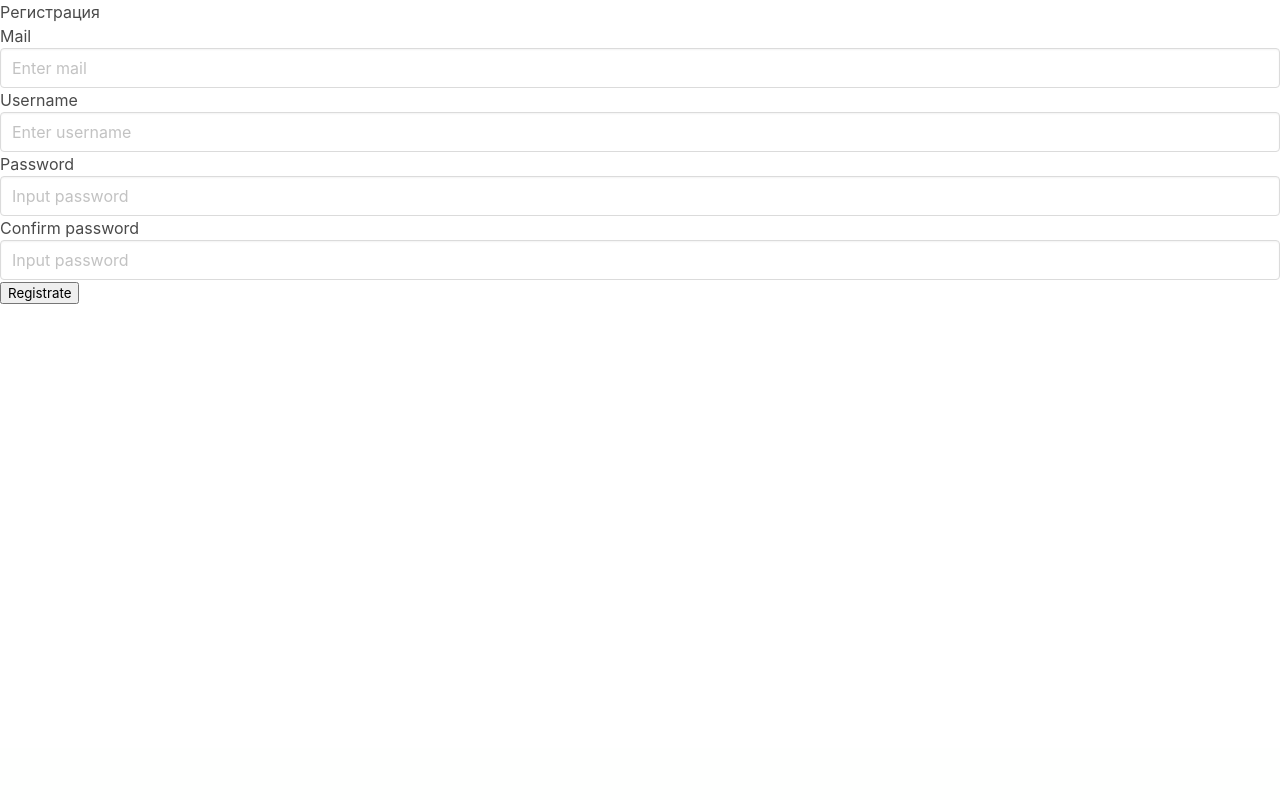
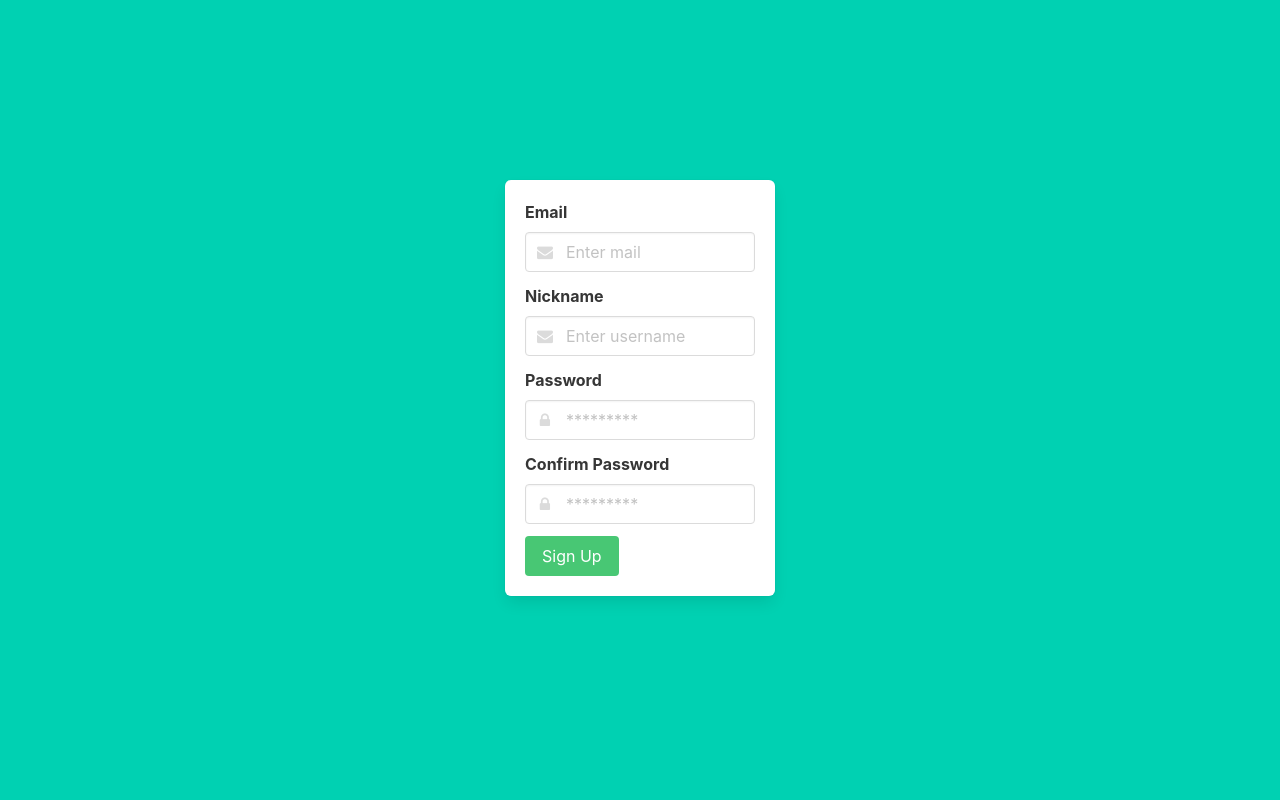
Before and after one commit to AndrevvRoman/TodoList, a Django app: page /registrate/ in a window 1280 px wide. Shown: the part 52-852 px from the top of the page. Before the commit the page ends 356 px from the top, so only its background shows below. Run offline with Django 3.2, Linux system fonts and the light colour scheme.

Commit message:
Переработана верстка экрана регистрации и входа(нагло украдена откуда-то)

```diff
--- a/todolist/templates/base.html
+++ b/todolist/templates/base.html
@@ -18,7 +18,7 @@
 					</a>
 					{% if user.is_authenticated %}
 						<a class="navbar-item" href="../todo">Список дел</a>
-						<button class="navbar-item" name="sign_out" type="submit">Выйти</button>
+						<a class="navbar-item" href="../sign_out">Выйти</a>
 					{% else %}
 						<a class="navbar-item" href="../sign_in">Войти</a>
 					{% endif %}
--- a/todolist/templates/registrate.html
+++ b/todolist/templates/registrate.html
@@ -1,45 +1,70 @@
 {% extends 'base.html' %}
 {% block content %}
-<form action="" method="post">
-    <!-- Form Name -->
-    <legend>Регистрация</legend>
+  <section class="hero is-primary is-fullheight">
+    <div class="hero-body">
+      <div class="container">
+        <div class="columns is-centered">
+          <div class="column is-5-tablet is-4-desktop is-3-widescreen">
+            <form action="" class="box" method="post">
               {% csrf_token %}
-
-    <!-- Text input-->
-    <div class="control-group">
-      <label class="control-label" for="mail">Mail</label>
-      <div class="controls">
-        <input id="mail" name="mail" type="text" placeholder="Enter mail" class="input" required>
+              <div class="field">
+                <label for="" class="label">Email</label>
+                <div class="control has-icons-left">
+                  <input name="mail" type="text" placeholder="Enter mail" class="input" required>
+                  <span class="icon is-small is-left">
+                    <i class="fa fa-envelope"></i>
+                  </span>
                 </div>
               </div>
-
-    <!-- Text input-->
-    <div class="control-group">
-      <label class="control-label" for="mail">Username</label>
-      <div class="controls">
-        <input id="username" name="username" type="text" placeholder="Enter username" class="input" required>
+              <div class="field">
+                <label for="" class="label">Nickname</label>
+                <div class="control has-icons-left">
+                  <input name="username" type="text" placeholder="Enter username" class="input" required>
+                  <span class="icon is-small is-left">
+                    <i class="fa fa-envelope"></i>
+                  </span>
                 </div>
               </div>
-
-    <!-- Password input-->
-    <div class="control-group">
-      <label class="control-label" for="passwordinput">Password</label>
-      <div class="controls">
-        <input id="passwordinput" name="password1" type="password" placeholder="Input password" class="input" required>
-
-      <div class="control-group">
-        <label class="control-label" for="passwordinput">Confirm password</label>
-        <div class="controls">
-          <input id="passwordinput" name="password2" type="password" placeholder="Input password" class="input" required>
-
-    <!-- Button -->
-    <div class="control-group">
-        <label class="control-label" for="Registrate"></label>
-        <div class="controls">
-        <button id="Registrate" name="Registrate" class="btn btn-primary" type="submit">Registrate</button>
+              <div class="field">
+                <label for="" class="label">Password</label>
+                <div class="control has-icons-left">
+                 <input name="password1" type="password" placeholder="*********" class="input" required>
+                  <span class="icon is-small is-left">
+                    <i class="fa fa-lock"></i>
+                  </span>
                 </div>
               </div>
+              <div class="field">
+                <label for="" class="label">Confirm Password</label>
+                <div class="control has-icons-left">
+                 <input name="password2" type="password" placeholder="*********" class="input" required>
+                  <span class="icon is-small is-left">
+                    <i class="fa fa-lock"></i>
+                  </span>
+                </div>
+              </div>
+              <div class="field" >
+                <button class="button is-success" name="SignUp" type="submit">
+                  Sign Up
+                </button>
+              </div>
+            </form>
+            <form method="get">
             {% if hasError %}
-      <h1> Something gone wrong</h1>
+              <article class="message is-danger">
+                <div class="message-header">
+                  <p>Error</p>
+                  <button class="delete" name="DeleteError" aria-label="delete" type="submit"></button>
+                </div>
+                <div class="message-body">
+                  Something gone wrong! {{ errorText }}
+                </div>
+              </article>
             {% endif %}
+            </form>
+          </div>
+        </div>
+      </div>
+    </div>
+  </section>
 {% endblock %}
--- a/todolist/views.py
+++ b/todolist/views.py
@@ -26,6 +26,10 @@ def todo(request):
             for i in range(len(checkedlist)):
                 todo = Todo.objects.filter(id=int(checkedlist[i]))
                 todo.delete()
+    if request.method == "GET":
+        if "sign_out" in request.GET:
+            logout(request)
+            return redirect('sign_in')
     return render(request, "todo.html", {"todos": todos})
 
 def sign_in(request):
@@ -40,25 +44,41 @@ def sign_in(request):
                 return redirect('/todo')
     return render(request, "sign_in.html", {"hasError" : False})
 
+@login_required
 def sign_out(request):
-    print("sign_out")
-    if request.method == "POST":
-        if "sign_out" in request.POST:
-            logout(request)
-            return redirect('sign_in')
+    logout(request)
+    return redirect('/sign_in')
 
 def registrate(request):
     context = {}
     if request.method == "POST":
-        enteredMail = request.POST["mail"]
-        enteredUsername = request.POST["username"]
-        enteredPass1 = request.POST["password1"]
-        enteredPass2 = request.POST["password1"]
-        if enteredPass1 == enteredPass2 and not User.objects.filter(email=enteredMail).exists():
+        if "SignUp" in request.POST:
+            enteredMail = request.POST["mail"]
+            enteredUsername = request.POST["username"]
+            enteredPass1 = request.POST["password1"]
+            enteredPass2 = request.POST["password1"]
+            try:
+                if enteredPass1 != enteredPass2:
+                    print("pass exep")
+                    raise ValueError("Password entered incorrectly!")
+                if User.objects.filter(email=enteredMail).exists():
+                    print("email exep")
+                    raise ValueError("Email already exsists!")
+                if User.objects.filter(username=enteredUsername).exists():
+                    print("email exep")
+                    raise ValueError("Nickname already exsists!")
+            except ValueError as er:
+                print("cathed exep")
+                context["hasError"] = True
+                context["errorText"] = str(er)
+                return render(request,"registrate.html", context)
+
             print("Creating new user")
             newUser = User.objects.create_user(enteredUsername, enteredMail, enteredPass1)
             newUser.save()
-            return render(request,"sign_in.html", context)
-        else:
-            context["hasError"] = True
+            return redirect('/sign_in')
+    if request.method == "GET":
+        if "DeleteError" in request.POST:
+            context["hasError"] = False
+            context["errorText"] = ""
     return render(request,"registrate.html", context)
```
Also changed, not shown: todolist/templates/category.html (deleted, +0 -45 lines), todolist/templates/sign_in.html (+39 -27 lines), db.sqlite3. Lines whose indentation alone changed are shown as unchanged.
